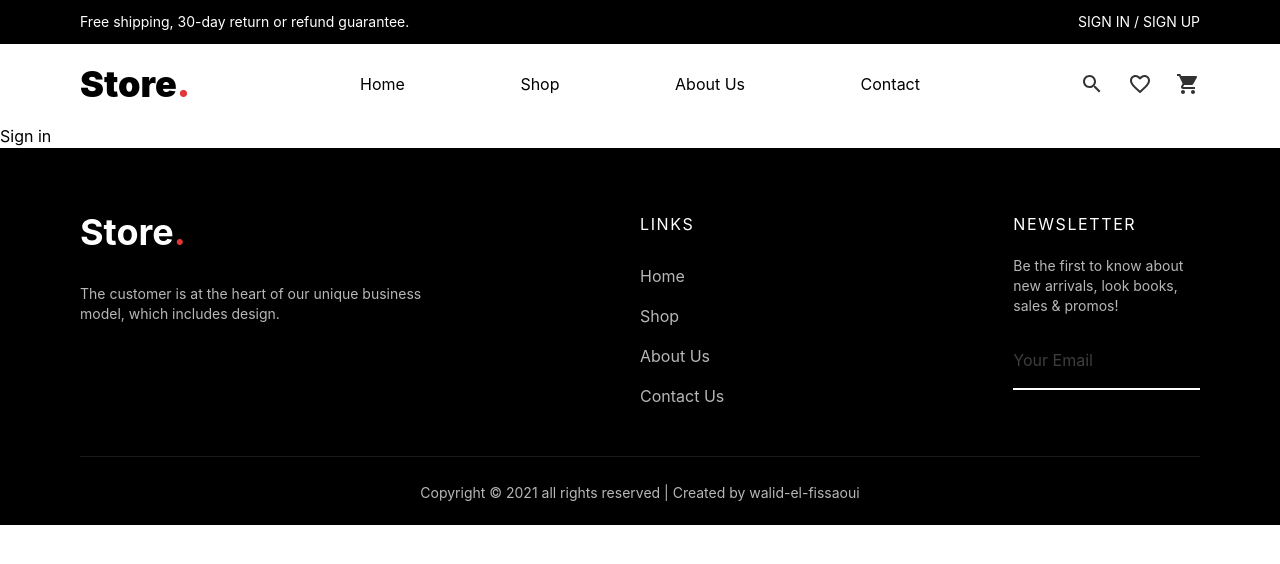
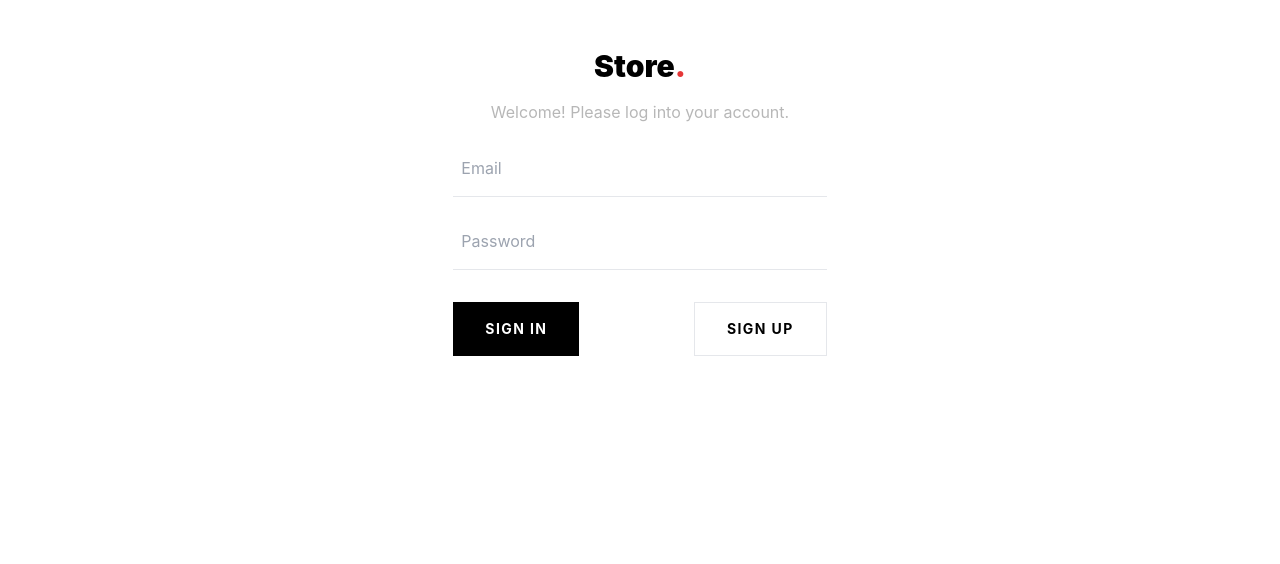
Before and after one commit to walid-el-fissaoui/ecommerce-store-vue3, a Vue app: page /sign-in in a window 1280 px wide. Shown: the top 564 px of the page. Built offline with nearby package versions, Linux system fonts and the light colour scheme.

Commit message:
8. create a basic sign in

```diff
--- a/src/App.vue
+++ b/src/App.vue
@@ -1,14 +1,9 @@
 <template>
-<GlobalHeader />
 <router-view></router-view>
-<GlobalFooter />
 </template>
 
 <script>
-import GlobalHeader from "./components/global/GlobalHeader.vue";
-import GlobalFooter from "./components/global/GlobalFooter.vue";
 export default {
-  components: {GlobalHeader,GlobalFooter}
 }
 </script>
 
--- /dev/null
+++ b/src/pages/PageLayout.vue
@@ -0,0 +1,16 @@
+<template>
+    <GlobalHeader />
+    <router-view></router-view>
+    <GlobalFooter />
+</template>
+
+<script>
+import GlobalHeader from "../components/global/GlobalHeader.vue"
+import GlobalFooter from "../components/global/GlobalFooter.vue"
+export default {
+    components: {GlobalHeader,GlobalFooter}
+};
+</script>
+
+<style>
+</style>
--- a/src/pages/SignIn.vue
+++ b/src/pages/SignIn.vue
@@ -1,11 +1,82 @@
-<template>Sign in</template>
+<template>
+  <div class="main-container">
+    <div class="w-full h-full flex justify-center items-center">
+      <div class="w-4/12 mt-12">
+        <h1 class="font-black text-3xl text-center">
+          Store<span class="text-custom-color-1">.</span>
+        </h1>
+        <p class="text-center text-custom-color-3 my-4">
+          Welcome! Please log into your account.
+        </p>
+        <form
+          class="w-full flex flex-wrap justify-center items-center"
+          @submit.prevent="signIn"
+        >
+          <input
+            class="w-full mb-4 py-4 px-2 border-b"
+            type="text"
+            name="email"
+            placeholder="Email"
+            v-model="email"
+          />
+          <input
+            class="w-full mb-4 py-4 px-2 border-b"
+            type="password"
+            name="password"
+            placeholder="Password"
+            v-model="password"
+          />
+          <div class="w-full flex justify-between mt-4">
+            <input
+              class="w-auto mb-4 btn btn-black cursor-pointer"
+              type="submit"
+              value="Sign In"
+            />
+            <router-link class="w-auto mb-4 btn btn-white" to="/sign-up"
+              >Sign up</router-link
+            >
+          </div>
+        </form>
+      </div>
+    </div>
+  </div>
+</template>
 
 <script>
+import axios from "axios";
+import { ref } from "vue";
+import { useStore } from "vuex";
+import { useRouter } from 'vue-router'
 export default {
-
-}
+  setup() {
+    const store = useStore();
+    const router = useRouter();
+    const email = ref("");
+    const password = ref("");
+    function signIn() {
+      const credentials = {
+        email: email.value,
+        password: password.value,
+      };
+      axios
+        .post("http://127.0.0.1:8000/api/login", credentials)
+        .then((response) => {
+          // console.log(response);
+          store.commit("setUserToken", { user_token: response.data.api_token });
+          store.commit("setUser", { user: response.data.user });
+          if(response.status === 200) {
+            router.push('/');
+          }
+        })
+        .catch((errors) => console.log(errors));
+    }
+    return {
+      signIn,
+      email,
+      password,
+    };
+  },
+};
 </script>
 
-<style>
-
-</style>
+<style></style>
--- a/src/store/index.js
+++ b/src/store/index.js
@@ -1,9 +1,13 @@
 import { createStore } from 'vuex'
+import auth from './modules/authentication'
 
 const store = createStore({
+    modules: {
+        auth
+    },
     state() {
         return {
-            count: 0
+            count: 1
         }
     },
     mutations: {
--- a/src/store/modules/authentication.js
+++ b/src/store/modules/authentication.js
@@ -0,0 +1,20 @@
+const state = () => ({
+    user_token: null,
+    user: null
+});
+const mutations = {
+    setUserToken(state,payload) {
+        state.user_token = payload.user_token
+    },
+    setUser(state,payload) {
+        state.user = payload.user
+    }
+};
+const actions = {
+
+};
+export default {
+    state,
+    mutations,
+    actions
+}
```
Also changed, not shown: src/router/router.js (+10 -3 lines), 1 other file (tests, documents, lock files or other folders).
